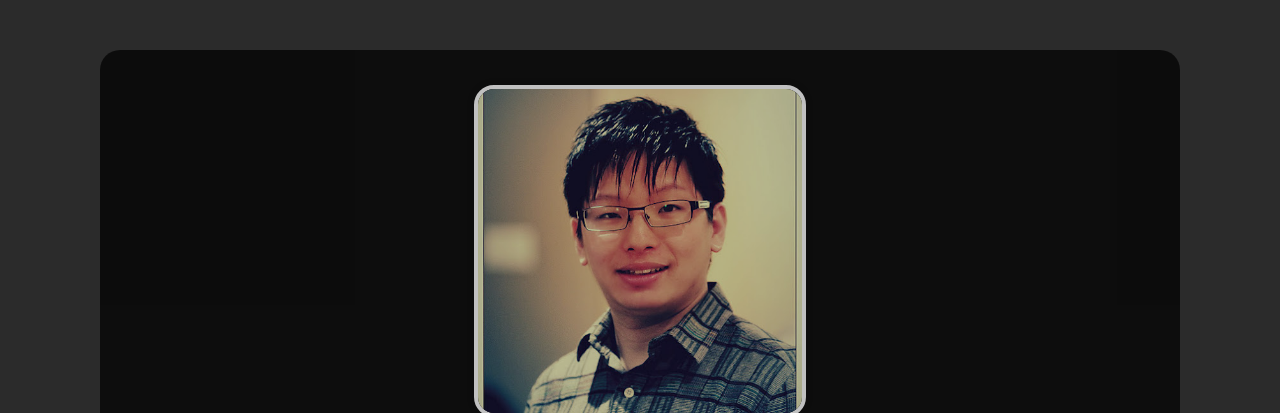
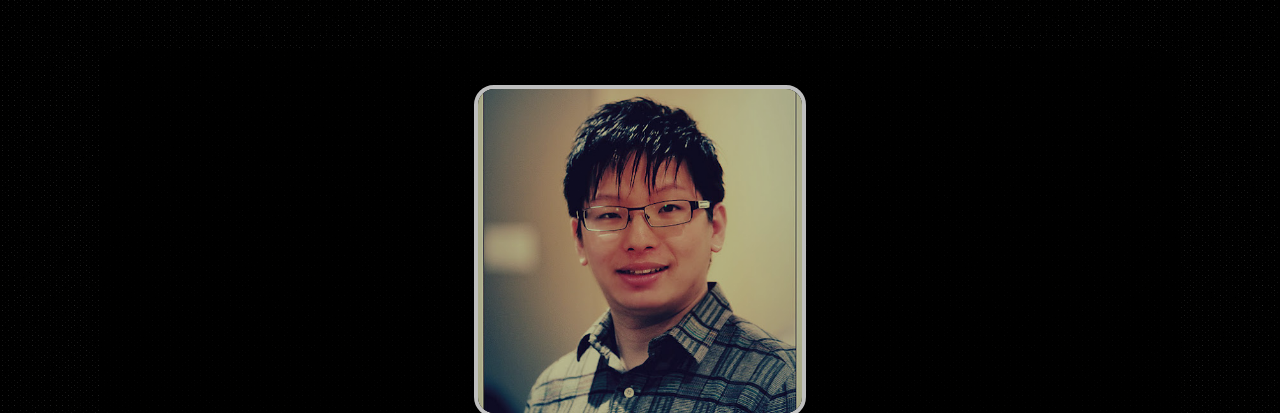
Before and after one commit to homingli/reveal-homingli, a website: page index.html in a window 1280 px wide. Shown: the top 413 px of the page. Drawn offline with nearby package versions, Linux system fonts and the light colour scheme; the site is published under a folder, as on GitHub Pages, so addresses that start at the root find nothing.

Commit message:
fix default bg path

```diff
--- a/css/theme/default.css
+++ b/css/theme/default.css
@@ -15,7 +15,7 @@
  * GLOBAL STYLES
  *********************************************/
 body {
-  background: url("/img/bg/twinkle_twinkle.png");
+  background: url("../../img/bg/twinkle_twinkle.png");
 /*  background: #1c1e20;
   background: -moz-radial-gradient(center, circle cover, #555a5f 0%, #1c1e20 100%);
   background: -webkit-gradient(radial, center center, 0px, center center, 100%, color-stop(0%, #555a5f), color-stop(100%, #1c1e20));
```
